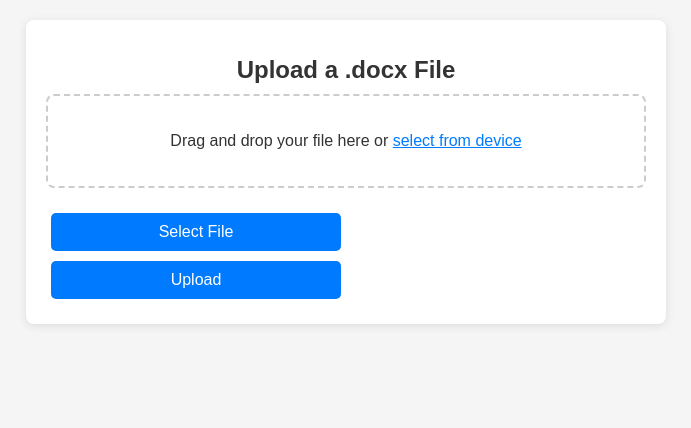
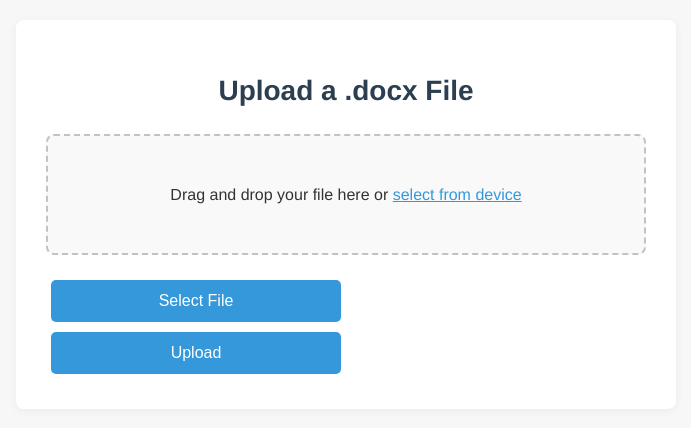
Before and after one commit to Abhighyan/counthighlightedwords, a Flask app: page / in a window 1280 px wide. Shown: the top 428 px of the page, without its empty margins (294-985 px from the left). Run offline with Flask 2, Linux system fonts and the light colour scheme.

Commit message:
Update styles.css

```diff
--- a/static/styles.css
+++ b/static/styles.css
@@ -1,80 +1,104 @@
 body {
-    font-family: 'Arial', sans-serif;
-    background-color: #f5f5f5;
+    font-family: 'Helvetica Neue', Arial, sans-serif;
+    background-color: #f7f7f7;
     color: #333;
     margin: 0;
     padding: 20px;
+    line-height: 1.6;
 }
 
 .container {
     max-width: 600px;
     margin: auto;
-    padding: 20px;
+    padding: 30px;
     background: #ffffff;
     border-radius: 8px;
-    box-shadow: 0 2px 10px rgba(0, 0, 0, 0.1);
+    box-shadow: 0 2px 10px rgba(0, 0, 0, 0.05);
 }
 
 h1 {
-    font-size: 24px;
-    margin-bottom: 10px;
+    font-size: 28px;
+    margin-bottom: 20px;
     text-align: center;
+    color: #2c3e50;
 }
 
 .drop-area {
-    border: 2px dashed #ccc;
+    border: 2px dashed #bdc3c7;
     border-radius: 8px;
-    padding: 20px;
+    padding: 30px;
     text-align: center;
-    transition: background-color 0.3s;
+    transition: all 0.3s ease;
     cursor: pointer;
     margin-bottom: 20px;
+    background-color: #f9f9f9;
 }
 
 .drop-area:hover {
-    background-color: #e0e0e0;
+    background-color: #ecf0f1;
+    border-color: #95a5a6;
 }
 
 .file-upload-text {
-    color: #007bff;
+    color: #3498db;
     cursor: pointer;
     text-decoration: underline;
 }
 
 .submit-button {
-    background-color: #007bff;
+    background-color: #3498db;
     color: white;
     border: none;
     border-radius: 5px;
-    padding: 10px 20px;
+    padding: 12px 20px;
     font-size: 16px;
     cursor: pointer;
-    margin: 5px; /* Added margin for spacing */
-    width: calc(50% - 10px); /* Adjusted width for alignment */
+    margin: 5px;
+    width: calc(50% - 10px);
     display: inline-block;
+    transition: background-color 0.3s ease;
 }
 
 .submit-button:hover {
-    background-color: #0056b3;
+    background-color: #2980b9;
+}
+
+#progress-container {
+    margin-top: 20px;
+    background-color: #ecf0f1;
+    border-radius: 5px;
+    overflow: hidden;
 }
 
 .progress-bar {
     width: 0;
     height: 5px;
-    background-color: #007bff;
-    transition: width 0.4s;
-    margin-top: 20px;
+    background-color: #2ecc71;
+    transition: width 0.4s ease-in-out;
 }
 
 .success-message {
-    background-color: #e9f9e4; /* Light green */
-    padding: 10px;
+    background-color: #e8f5e9;
+    padding: 15px;
     border-radius: 5px;
-    margin-top: 10px;
+    margin-top: 20px;
+    border-left: 5px solid #2ecc71;
 }
 
 .error-message {
-    color: red;
-    margin-top: 10px;
-    text-align: center;
+    background-color: #fdecea;
+    color: #c0392b;
+    padding: 15px;
+    border-radius: 5px;
+    margin-top: 20px;
+    border-left: 5px solid #e74c3c;
 }
+
+.success-message h3, .success-message h4 {
+    color: #27ae60;
+    margin-top: 0;
+}
+
+.success-message p {
+    margin: 10px 0;
+}
```
